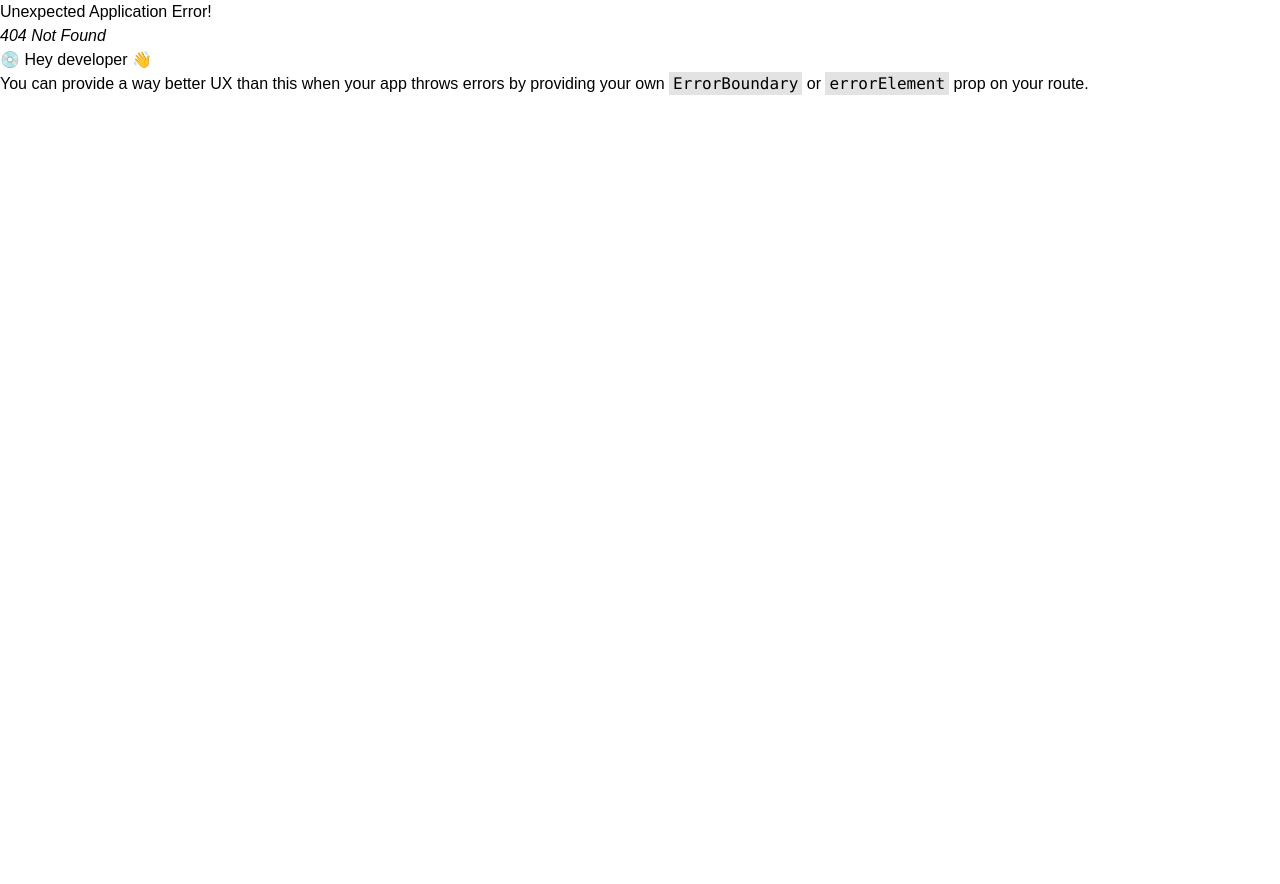
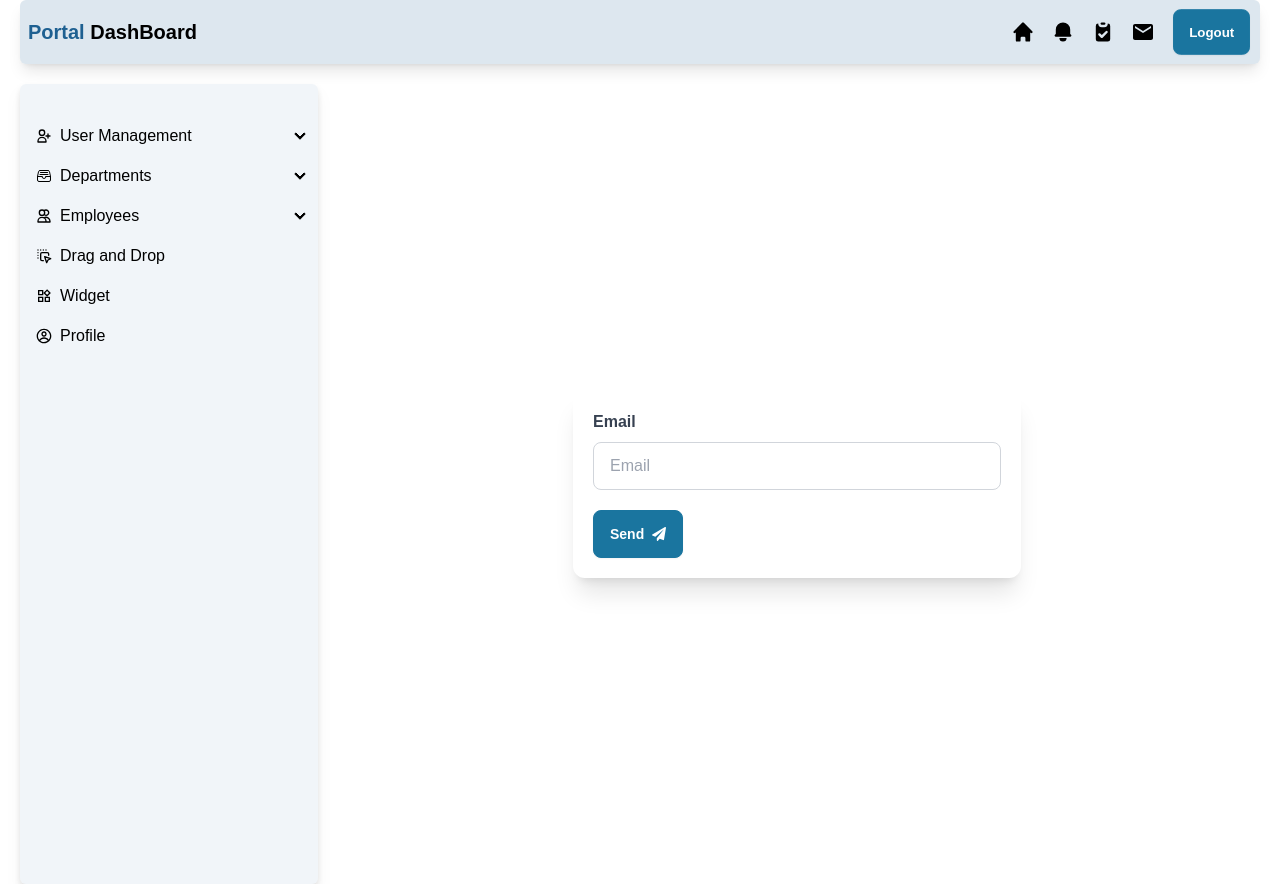
Before and after one commit to Samychowdhury01/portal-dashboard, a React (Vite) app: page /invite in a window 1280 px wide. Before the commit this address had no page. Before the commit the page ends 800 px from the top, so only its background shows below. Built offline with nearby package versions, Linux system fonts and the light colour scheme.

Commit message:
added invite user component

```diff
--- a/src/components/ui/Input.jsx
+++ b/src/components/ui/Input.jsx
@@ -2,7 +2,7 @@ const Input = ({ type, placeholder, register, name, label, error }) => {
   return (
     <div className="mb-4">
       <label
-        className="block text-gray-700 text-sm font-bold mb-2"
+        className="block text-gray-700 text-base font-medium mb-2"
         htmlFor={name}
       >
         {label}
--- a/src/components/ui/shared/ActiveLink.jsx
+++ b/src/components/ui/shared/ActiveLink.jsx
@@ -5,7 +5,7 @@ const ActiveLink = ({ children, to }) => {
     <NavLink
       to={to}
       className={({ isActive }) =>
-        `text-base ${isActive ? "text-primary font-medium" : ""}`
+        `text-base p-0 ${isActive ? "text-primary font-medium" : ""}`
       }
     >
       {children}
--- a/src/components/ui/shared/SideNav.jsx
+++ b/src/components/ui/shared/SideNav.jsx
@@ -1,15 +1,22 @@
 import { FaPaperPlane } from "react-icons/fa";
 import { HiOutlineUserAdd, HiOutlineUsers } from "react-icons/hi";
+import { IoFileTrayFullOutline } from "react-icons/io5";
+import { LuFileSymlink } from "react-icons/lu";
+import { CgProfile } from "react-icons/cg";
+import { MdOutlineWidgets } from "react-icons/md";
+import { TbDragDrop } from "react-icons/tb";
 import ActiveLink from "./ActiveLink";
 
 const SideNav = () => {
   const menuItems = (
     <>
-      {/* user Management */}
       <li>
         <details>
-          <summary className="p-2 text-base">User Management</summary>
-          <ul className="p-2 bg-slate-50 rounded-lg">
+          <summary className="p-2 text-base">
+            <HiOutlineUserAdd />
+            User Management
+          </summary>
+          <ul className="p-2 bg-slate-50 rounded-lg z-50">
             <li>
               <ActiveLink to="/add-user">
                 <HiOutlineUserAdd /> Add User
@@ -28,30 +35,32 @@ const SideNav = () => {
           </ul>
         </details>
       </li>
-      {/* Department */}
       <li>
         <details>
-          <summary className="p-2 text-base">Departments</summary>
-          <ul className="p-2 bg-slate-50 rounded-lg">
+          <summary className="p-2 text-base">
+            <IoFileTrayFullOutline /> Departments
+          </summary>
+          <ul className="p-2 bg-slate-50 rounded-lg z-50">
             <li>
               <ActiveLink to="/add-user">
-                <HiOutlineUsers /> Departments
+                <IoFileTrayFullOutline /> Departments
               </ActiveLink>
             </li>
             <li>
               <ActiveLink to="/users">
-                <HiOutlineUserAdd />
+                <LuFileSymlink />
                 Create Department
               </ActiveLink>
             </li>
           </ul>
         </details>
       </li>
-      {/* Employees */}
       <li>
         <details>
-          <summary className="p-2 text-base">Employees</summary>
-          <ul className="p-2 bg-slate-50 rounded-lg">
+          <summary className="p-2 text-base">
+            <HiOutlineUsers /> Employees
+          </summary>
+          <ul className="bg-slate-50 rounded-lg z-50">
             <li>
               <ActiveLink to="/add-user">
                 <HiOutlineUsers />
@@ -67,14 +76,29 @@ const SideNav = () => {
           </ul>
         </details>
       </li>
-      <li className="p-2 text-base">Drag and Drop</li>
-      <li className="p-2 text-base">Widget</li>
-      <li className="p-2 text-base">Profile</li>
+      <li className="p-2 text-base">
+        <ActiveLink to="/drag">
+          <TbDragDrop />
+          Drag and Drop
+        </ActiveLink>
+      </li>
+      <li className="p-2 text-base">
+        <ActiveLink to="/widget">
+          <MdOutlineWidgets />
+          Widget
+        </ActiveLink>
+      </li>
+      <li className="p-2 text-base">
+        <ActiveLink to="/profile">
+          <CgProfile />
+          Profile
+        </ActiveLink>
+      </li>
     </>
   );
+
   return (
-    <>
-      <div className="lg:w-full bg-slate-100 lg:h-[800px] drop-shadow-lg rounded-md lg:overflow-y-hidden">
+    <div className="relative lg:w-full bg-slate-100 lg:h-[800px] drop-shadow-lg rounded-md lg:overflow-y-hidden z-50">
       <div className="navbar-start">
         <div className="dropdown">
           <div tabIndex={0} role="button" className="btn btn-ghost lg:hidden">
@@ -95,7 +119,7 @@ const SideNav = () => {
           </div>
           <ul
             tabIndex={0}
-              className="menu menu-sm dropdown-content bg-slate-100 rounded-box z-[1] mt-3 w-[250px] lg:w-full shadow"
+            className="menu menu-sm dropdown-content bg-slate-100 rounded-box z-50 mt-3 w-[250px] lg:w-full shadow"
           >
             {menuItems}
           </ul>
@@ -105,7 +129,6 @@ const SideNav = () => {
         <ul className="menu menu-vertical w-full">{menuItems}</ul>
       </div>
     </div>
-    </>
   );
 };
 
--- a/src/components/ui/shared/TopNav.jsx
+++ b/src/components/ui/shared/TopNav.jsx
@@ -31,7 +31,7 @@ const TopNav = () => {
   return (
     <>
       <div className="lg:navbar bg-primary bg-opacity-15 shadow-lg rounded-md mb-5">
-        <div className="navbar-start">
+        <div className="navbar-start w-full">
           <div className="dropdown">
             <div tabIndex={0} role="button" className="btn btn-ghost lg:hidden">
               <svg
@@ -56,12 +56,12 @@ const TopNav = () => {
              {navItems}
             </ul>
           </div>
-          <a className="btn btn-ghost text-xl font-bold p-0">
+          <a className="text-xl font-bold">
             <span className="text-primary">Portal</span> DashBoard
           </a>
         </div>
-        <div className="navbar-end hidden lg:flex">
-          <ul className="menu menu-horizontal px-1">
+        <div className="navbar-end hidden lg:flex ">
+          <ul className="flex items-center gap-4">
             {navItems}
           </ul>
         </div>
--- a/src/pages/User/AllUser.jsx
+++ b/src/pages/User/AllUser.jsx
@@ -2,7 +2,7 @@ const AllUser = () => {
   return (
     <>
       <div className="overflow-x-auto">
-        <table className="table">
+        <table className="table relative z-0">
           {/* head */}
           <thead>
             <tr>
@@ -25,7 +25,7 @@ const AllUser = () => {
               <td>software</td>
             </tr>
             <tr>
-              <th>1</th>
+              <th>2</th>
               <td>Samy Chowdhury</td>
               <td>Backend Developer</td>
               <td>samy@gmail.com</td>
@@ -33,14 +33,13 @@ const AllUser = () => {
               <td>software</td>
             </tr>
             <tr>
-              <th>1</th>
+              <th>3</th>
               <td>Samy Chowdhury</td>
               <td>Backend Developer</td>
               <td>samy@gmail.com</td>
               <td>samychowdhury</td>
               <td>software</td>
             </tr>
-
           </tbody>
         </table>
       </div>
--- /dev/null
+++ b/src/pages/User/InviteUser.jsx
@@ -0,0 +1,28 @@
+import { FaPaperPlane } from "react-icons/fa";
+
+const InviteUser = () => {
+  return (
+    <div className="flex items-center justify-center lg:h-full">
+      <form className="w-full max-w-md p-5 shadow-xl rounded-xl">
+        <label
+          className="block text-gray-700 text-base font-bold mb-2"
+          htmlFor="email"
+        >
+          Email
+        </label>
+        <input
+          id="email"
+          className="input input-bordered border-gray-300 focus:outline-none w-full mb-5"
+          type="text"
+          placeholder="Email"
+        />
+        <button className="flex items-center justify-center gap-2 btn btn-primary text-white">
+          <span>Send</span>
+          <FaPaperPlane />
+        </button>
+      </form>
+    </div>
+  );
+};
+
+export default InviteUser;
--- a/src/routes/Routes.jsx
+++ b/src/routes/Routes.jsx
@@ -3,6 +3,7 @@ import MainLayout from "../components/layouts/MainLayout";
 import Home from "../pages/Home";
 import AddUser from "../pages/User/AddUser";
 import AllUser from "../pages/User/AllUser";
+import InviteUser from "../pages/User/InviteUser";
 
 const router = createBrowserRouter([
     {
@@ -21,6 +22,10 @@ const router = createBrowserRouter([
         path: "/users",
         element: <AllUser/>
       },
+      {
+        path: "/invite",
+        element: <InviteUser/>
+      },
     ]
     },
   ]);
```
Lines whose indentation alone changed are shown as unchanged.
